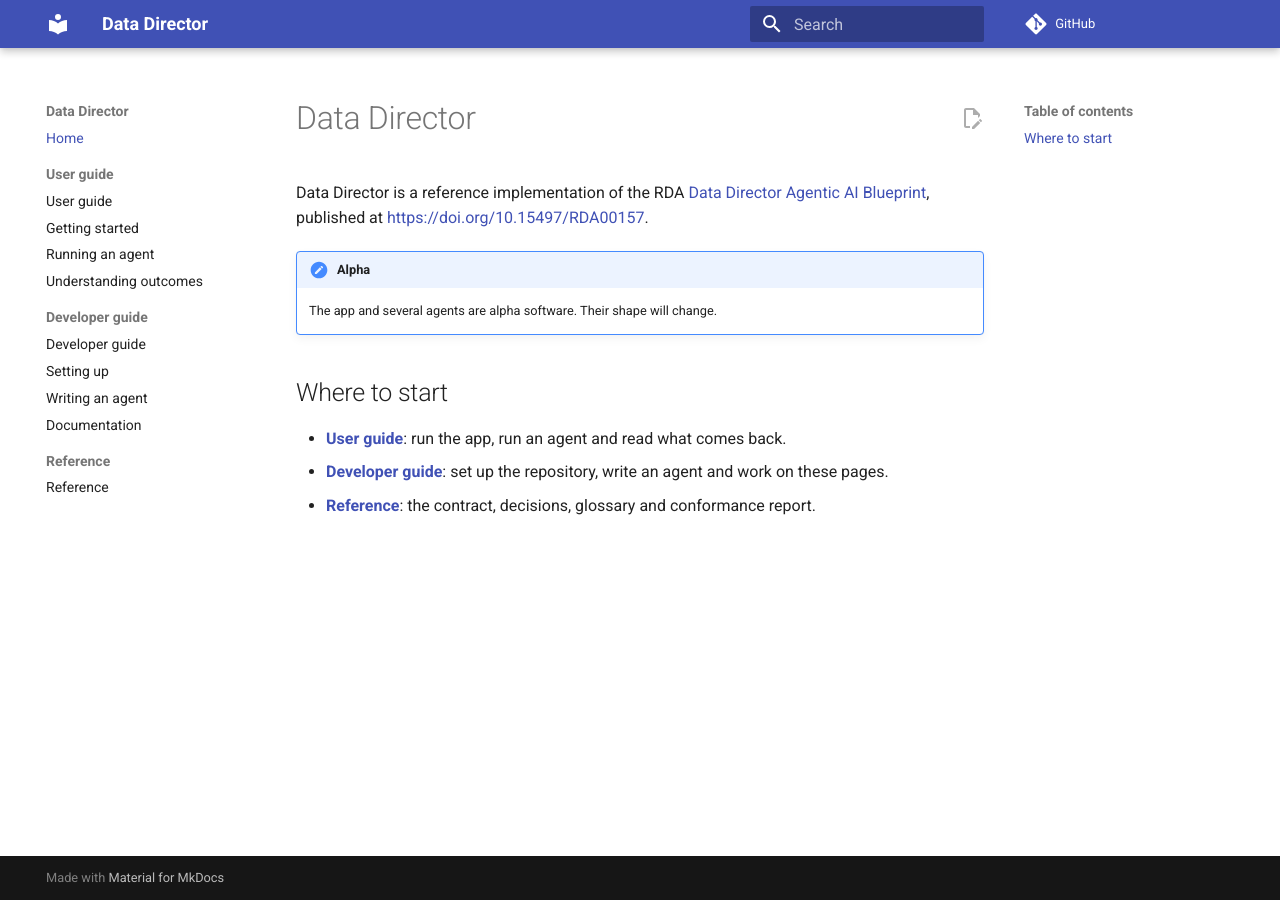
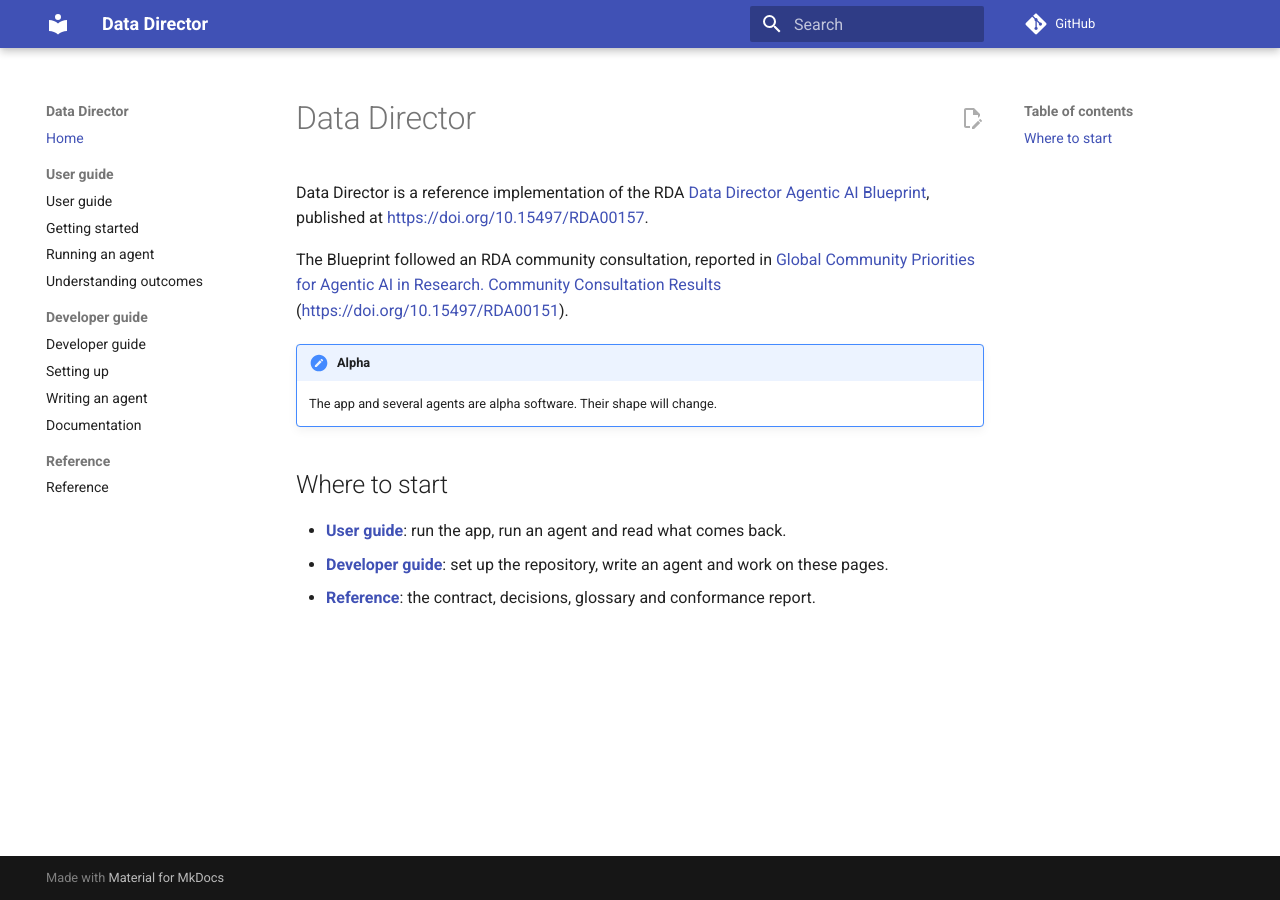
Before and after one commit to data-director-agent/data-director, an MkDocs documentation site: the page built from docs/guide/index.md, in a window 1280 px wide. Built offline with MkDocs 1.6.1 and Material for MkDocs 9.7.7, drawn with Linux system fonts in a browser that asks for light colours; comment, search, counter and statistics services are not loaded.

Commit message:
docs: cite the community consultation that preceded the Blueprint
Co-Authored-By: Claude Sonnet 5.5 <noreply@anthropic.com>
Signed-off-by: Joe Heffer <j.heffer@sheffield.ac.uk>

```diff
--- a/docs/guide/index.md
+++ b/docs/guide/index.md
@@ -3,6 +3,10 @@
 Data Director is a reference implementation of the RDA
 [Data Director Agentic AI Blueprint](https://www.rd-alliance.org/groups/data-director-agentic-ai-blueprint/outputs/data-director-agentic-ai-tool-blueprint/),
 published at <https://doi.org/10.15497/RDA00157>.
+
+The Blueprint followed an RDA community consultation, reported in
+[Global Community Priorities for Agentic AI in Research. Community Consultation Results](https://doi.org/10.15497/RDA00151)
+(<https://doi.org/10.15497/RDA00151>).
 
 !!! note "Alpha"
     The app and several agents are alpha software. Their shape will change.
```
Also changed, not shown: README.md (+2 -0 lines).
